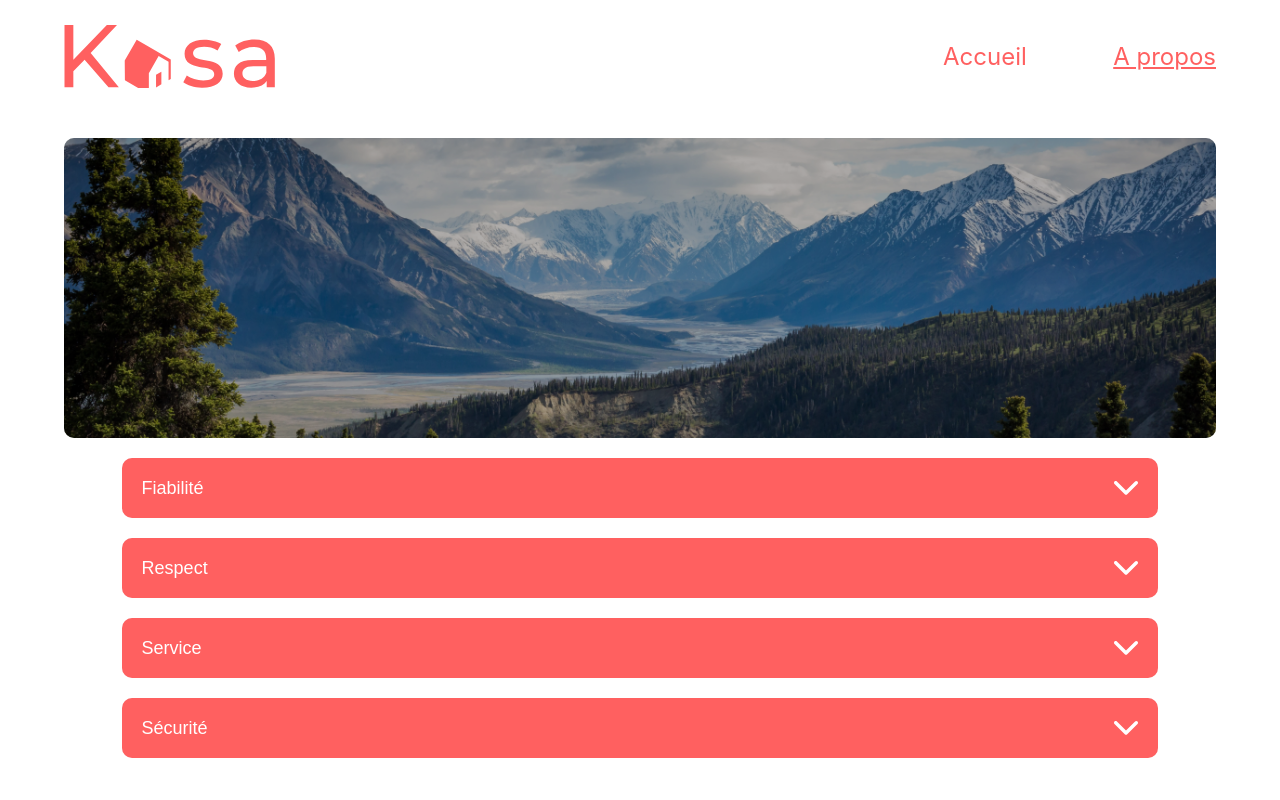
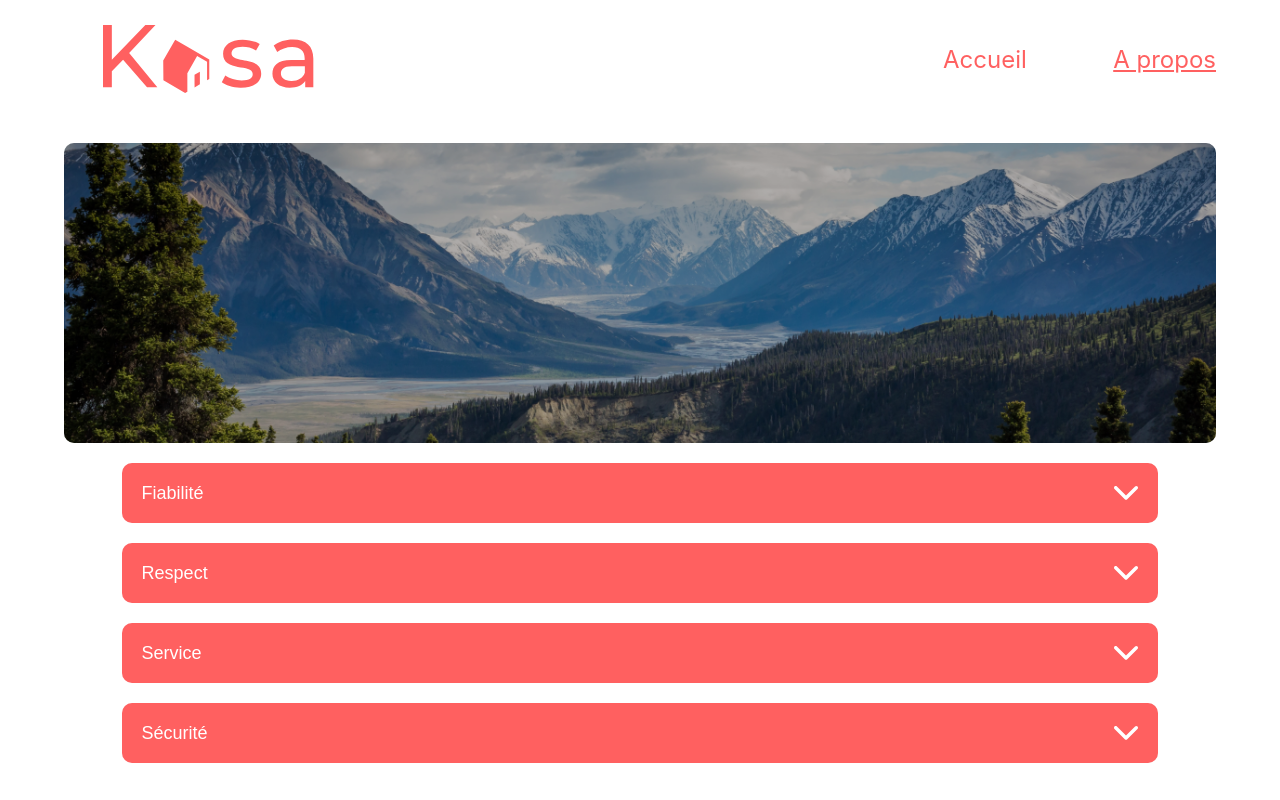
Before and after one commit to BrigitteLPB/OpenClassRoom-Kasa, a React (Create React App) app: page /a-propos in a window 1280 px wide. Shown: the top 800 px of the page. Built offline with nearby package versions, Linux system fonts and the light colour scheme.

Commit message:
add && condition in carousel

```diff
--- a/src/components/carousel.jsx
+++ b/src/components/carousel.jsx
@@ -24,27 +24,21 @@ function Carousel({ picture_urls }) {
 				}
 			</div>
 			{
-				(picture_urls.length > 1)? (
+				(picture_urls.length > 1) && (
+					<>
 						<button className="carousel-hud" id="carousel-prev-button" onClick={() => { set_image_index((image_index_selected - 1 < 0) ? picture_urls.length - image_index_selected - 1 : image_index_selected - 1) }}>
 							<svg width="48" height="80" viewBox="0 0 48 80" fill="none" xmlns="http://www.w3.org/2000/svg">
 								<path d="M47.04 7.78312L39.92 0.703125L0.359985 40.3031L39.96 79.9031L47.04 72.8231L14.52 40.3031L47.04 7.78312Z" fill="white" />
 							</svg>
 						</button>
-				) : null
-			}
-			{
-				(picture_urls.length > 1)? (
 						<button className="carousel-hud" id="carousel-next-button" onClick={() => { set_image_index((image_index_selected + 1) % picture_urls.length) }}>
 							<svg width="48" height="80" viewBox="0 0 48 80" fill="none" xmlns="http://www.w3.org/2000/svg">
 								<path d="M0.960022 72.3458L8.04002 79.4258L47.64 39.8258L8.04002 0.22583L0.960022 7.30583L33.48 39.8258L0.960022 72.3458Z" fill="white" />
 							</svg>
 						</button>
-				) : null
-			}
-			{
-				(picture_urls.length > 1)? (
 						<p className="carousel-hud text-normal" id="image-count-display">{image_index_selected + 1}/{picture_urls.length}</p>
-				) : null
+					</>
+				)
 			}
 		</div>
 	);
--- a/src/components/common/footer.jsx
+++ b/src/components/common/footer.jsx
@@ -1,5 +1,5 @@
 import "style/components/common/footer.scss";
-import Logo from "components/logo";
+import Logo from "components/common/logo";
 
 function Footer(){
 	return (
--- a/src/components/common/header.jsx
+++ b/src/components/common/header.jsx
@@ -1,5 +1,5 @@
 import { Link, useLocation } from "react-router-dom"
-import Logo from "components/logo";
+import Logo from "components/common/logo";
 
 import "style/components/common/header.scss"
 
--- a/src/components/logo.jsx
+++ b/src/components/common/logo.jsx
@@ -1,12 +1,16 @@
+import "style/components/common/logo.scss"
+
 function Logo(){
 	return (
-		<svg className="kasa-logo" width="100%" height="63px" xmlns="http://www.w3.org/2000/svg">
+
+		<svg className="kasa-logo" width="100%" height="68" viewBox="0 0 211 68" xmlns="http://www.w3.org/2000/svg">
 			<path d="M20.5745 34.6485L9.34014 46.1362V62.2561H0.5V0H9.34014V34.8338L42.859 0H52.9883L26.6521 27.9782L54.83 62.2561H44.5165L20.5745 34.6485Z"/>
 			<path d="M119.289 57.2534L122.789 50.5831C126.84 53.3624 133.102 55.4005 139.18 55.4005C147.099 55.4005 150.23 52.9918 150.23 48.9155C150.23 38.3542 120.578 47.4332 120.578 28.7193C120.578 20.1962 128.129 14.6376 140.1 14.6376C146.178 14.6376 153.176 16.3051 157.228 18.8992L153.545 25.5695C149.309 22.7902 144.705 21.8637 140.1 21.8637C132.734 21.8637 129.05 24.643 129.05 28.3487C129.05 39.4659 158.702 30.3869 158.702 48.7302C158.702 57.2534 150.966 62.6267 138.443 62.6267C130.892 62.812 123.157 60.4032 119.289 57.2534Z"/>
 			<path d="M210.822 33.7221V62.2561H202.718V55.9564C199.956 60.218 194.615 62.6267 187.248 62.6267C176.566 62.6267 169.936 56.8828 169.936 48.7303C169.936 41.1335 174.724 35.0191 188.721 35.0191H202.166V33.3515C202.166 26.1254 197.93 22.0491 189.642 22.0491C184.117 22.0491 178.408 24.0872 174.724 27.0518L171.225 20.5668C176.014 16.6758 183.012 14.4523 190.563 14.4523C203.639 14.6376 210.822 20.9373 210.822 33.7221ZM202.35 47.8038V41.1335H189.274C180.802 41.1335 178.408 44.4687 178.408 48.3597C178.408 52.9918 182.275 55.9564 188.721 55.9564C195.167 56.1417 200.324 53.3624 202.35 47.8038Z"/>
 			<path d="M92.0322 49.8419V62.4414L97.3731 59.2915V46.6921L92.0322 49.8419Z"/>
 			<path d="M106.766 34.4632L84.8496 21.6784L72.6944 14.6376L60.7234 35.5749L60.9076 55.2152L82.6396 68L84.8496 66.703V48.1744L94.6106 30.9428L104.556 36.6866V55.2152L106.766 53.9182V34.4632Z"/>
 		</svg>
+
 	);
 }
 
--- /dev/null
+++ b/src/style/components/common/logo.scss
@@ -0,0 +1,8 @@
+@import "style/design.scss";
+
+.kasa-logo {
+	display: flex;
+	flex-direction: row;
+	justify-content: center;
+	align-items: center;
+}
```
Lines whose indentation alone changed are shown as unchanged.
